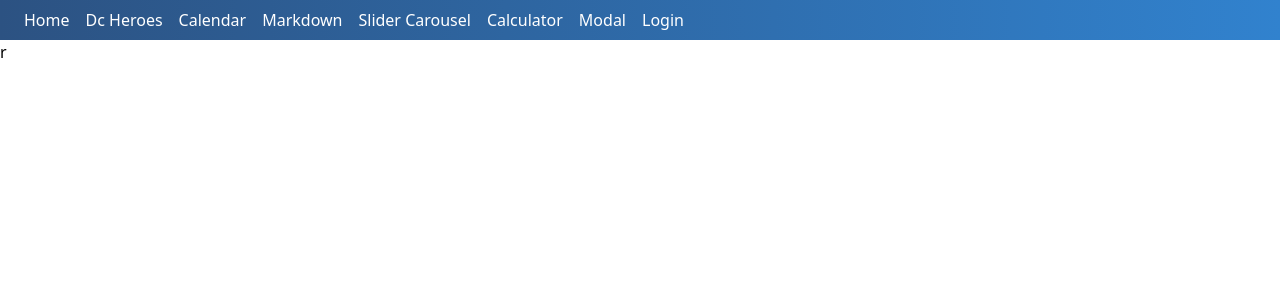
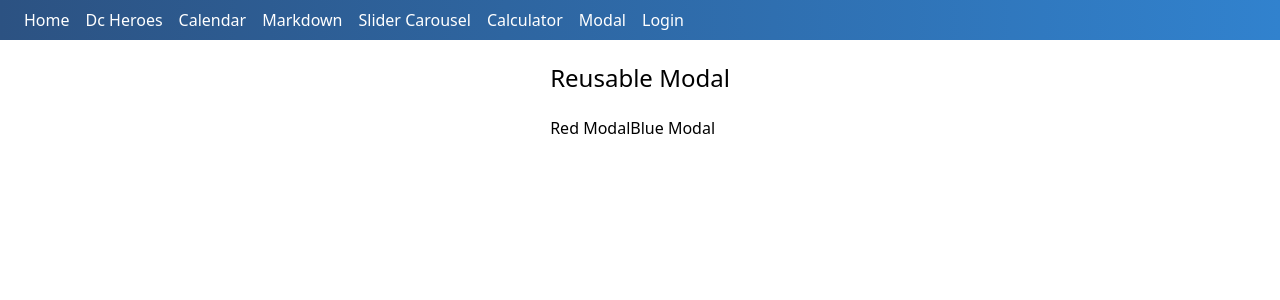
Before and after one commit to hackertaco/make-vue3-components, a Vue app: page /modal in a window 1280 px wide. Shown: the top 300 px of the page. Built offline with nearby package versions, Linux system fonts and the light colour scheme; no server answers.

Commit message:
feat: ⚡️using slot modal

```diff
--- a/src/pages/ReusableModal.vue
+++ b/src/pages/ReusableModal.vue
@@ -1,7 +1,31 @@
-<template>r</template>
+<template>
+  <section class="flex flex-wrap w-full">
+    <div class="m-auto">
+      <h1 class="text-2xl my-5">Reusable Modal</h1>
+      <Modal v-if="isModalOpen" @close="isModalOpen = false">
+        <h1 class="text-red-500">Red Modal</h1>
+      </Modal>
+      <Modal v-if="isBlueOpen" @close="isBlueOpen = false"> </Modal>
+      <button @click="isModalOpen = true">Red Modal</button>
+      <button @click="isBlueOpen = true">Blue Modal</button>
+    </div>
+  </section>
+</template>
 
 <script>
-export default {};
+import Modal from "../components/Modal";
+import { ref } from "vue";
+export default {
+  components: { Modal },
+  setup() {
+    const isModalOpen = ref(false);
+    const isBlueOpen = ref(false);
+    return {
+      isModalOpen,
+      isBlueOpen,
+    };
+  },
+};
 </script>
 
 <style></style>
```
